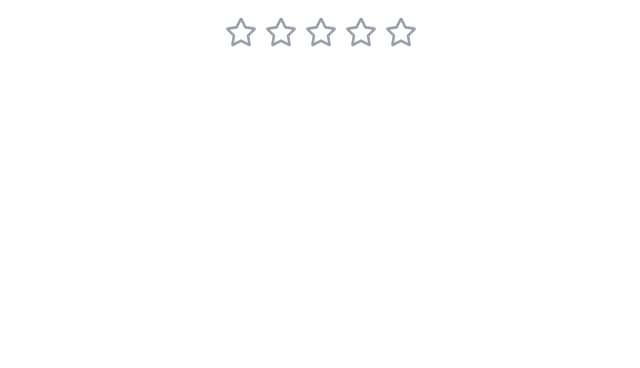
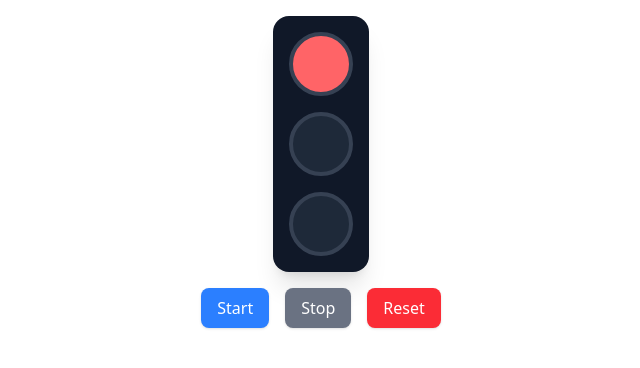
Before and after one commit to InsideAmber/react-interview-playground, a React (Vite) app: page / in a window 1280 px wide. Shown: the top 368 px of the page, without its empty margins (319-959 px from the left). Built offline with nearby package versions, Linux system fonts and the light colour scheme.

Commit message:
Added traffic light component

```diff
--- a/src/App.tsx
+++ b/src/App.tsx
@@ -5,7 +5,8 @@
 // import FilterDropdown from "./components/FilterDropdown"
 // import Autocomplete from "./components/AutoComplete"
 // import TransferList from "./components/TransferList"
-import StarRating from "./components/StarRating"
+// import StarRating from "./components/StarRating"
+import TrafficLight from "./components/TrafficLight"
 
 const App = () => {
   return (
@@ -17,7 +18,8 @@ const App = () => {
       {/* <FilterDropdown /> */}
       {/* <Autocomplete /> */}
       {/* <TransferList/> */}
-      <StarRating/>
+      {/* <StarRating/> */}
+      <TrafficLight/>
     </div>
   )
 }
--- /dev/null
+++ b/src/components/TrafficLight.tsx
@@ -0,0 +1,94 @@
+import React, { useEffect, useRef } from "react";
+
+const TrafficLight: React.FC = () => {
+  const [signal, setSignal] = React.useState<"Stop" | "Wait" | "Go">("Stop");
+  const intervalRef = useRef<number | null>(null);
+  // Static data for lights
+  const lights = [
+    { id: 1, color: "red", label: "Stop" },
+    { id: 2, color: "yellow", label: "Wait" },
+    { id: 3, color: "green", label: "Go" },
+  ];
+
+  const startCycle = () => {
+    if (intervalRef.current) return; // prevent multiple intervals
+    intervalRef.current = setInterval(() => {
+      setSignal((prev) =>
+        prev === "Stop" ? "Go" : prev === "Go" ? "Wait" : "Stop"
+      );
+    }, 3000);
+  };
+
+  const stopCycle = () => {
+    if (intervalRef.current) {
+      clearInterval(intervalRef.current);
+      intervalRef.current = null;
+    }
+  };
+
+  const resetCycle = () => {
+    stopCycle();
+    setSignal("Stop");
+  };
+
+  //   useEffect(() => {
+  //     const interval = setInterval(() => {
+  //       setSignal((prevSignal) =>
+  //         prevSignal === "Stop" ? "Go" : prevSignal === "Go" ? "Wait" : "Stop"
+  //       );
+  //     }, 3000); // Change light every 3 seconds
+
+  //     return () => clearInterval(interval);
+  //     },[])
+
+  const getBgColor = (label: string) => {
+    switch (label) {
+      case "Stop":
+        return "bg-red-400";
+      case "Wait":
+        return "bg-yellow-400";
+      case "Go":
+        return "bg-green-400";
+      default:
+        return "bg-gray-400";
+    }
+  };
+
+  return (
+    <div className="flex flex-col items-center space-y-4">
+      <div className="bg-gray-900 rounded-2xl p-4 flex flex-col items-center space-y-4 shadow-xl">
+        {lights.map((light) => (
+          <div
+            key={light.id}
+            className={`w-16 h-16 rounded-full border-4 border-gray-700 ${
+              light.label === signal ? getBgColor(light.label) : "bg-gray-800"
+            }`}
+          ></div>
+        ))}
+      </div>
+
+      <div className="flex space-x-4">
+        <button
+          onClick={startCycle}
+          className="bg-blue-500 text-white cursor-pointer px-4 py-2 rounded-lg shadow hover:bg-blue-600 transition"
+        >
+          Start
+        </button>
+        <button
+          onClick={stopCycle}
+          className="bg-gray-500 text-white cursor-pointer px-4 py-2 rounded-lg shadow hover:bg-gray-600 transition"
+        >
+          Stop
+        </button>
+        <button
+          onClick={resetCycle}
+          className="bg-red-500 text-white cursor-pointer px-4 py-2 rounded-lg shadow hover:bg-red-600 transition"
+        >
+          Reset
+        </button>
+      </div>
+    </div>
+  );
+};
+
+export default TrafficLight;
```
